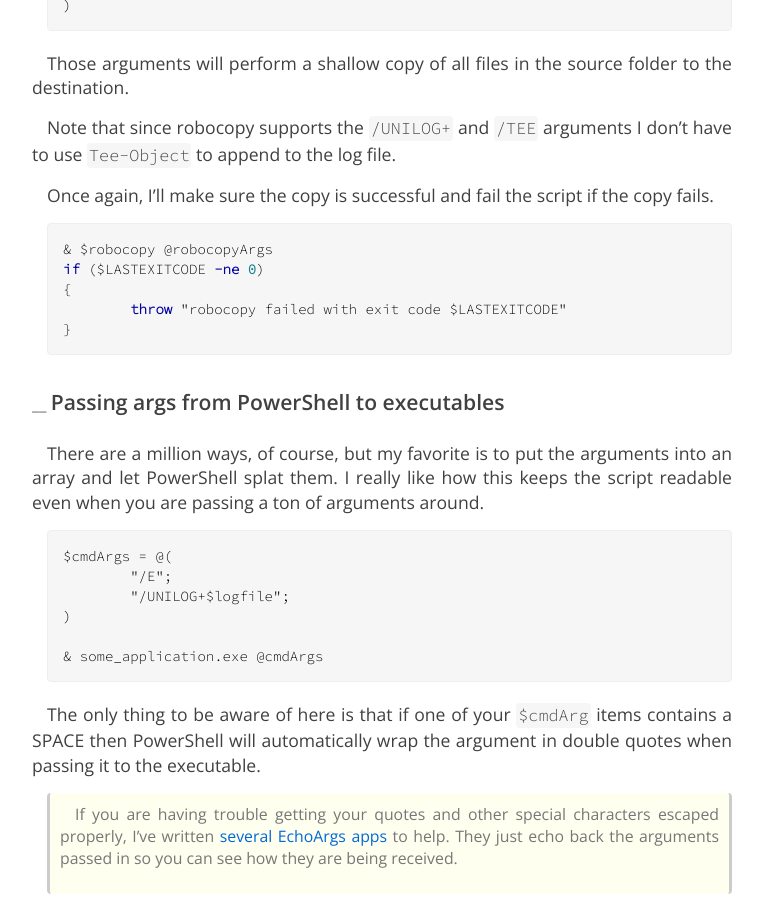
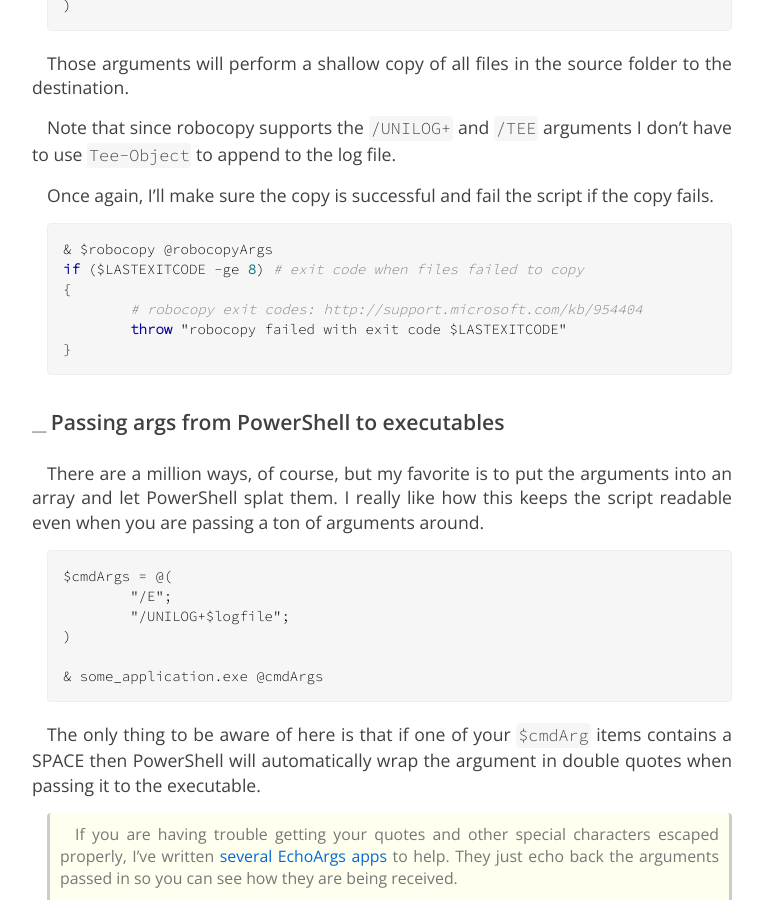
Before and after one commit to jpoehls/zduck.com, a Jekyll site: the page built from _posts/2013/2013-12-10-differential-backups-using-7zip-and-powershell.md, in a window 1280 px wide and 900 px high, scrolled down 5679 px. Shown: the whole window, without its empty margins (258-1021 px from the left). Built offline with Jekyll 4.4.1, drawn with Linux system fonts in a browser that asks for light colours; Markdown is read by kramdown in place of the engine named in the settings; comment, search, counter and statistics services are not loaded.

Commit message:
Fixed bug checking robocopy exit code

```diff
--- a/_posts/2013/2013-12-10-differential-backups-using-7zip-and-powershell.md
+++ b/_posts/2013/2013-12-10-differential-backups-using-7zip-and-powershell.md
@@ -181,8 +181,9 @@ Once again, I'll make sure the copy is successful and fail the script if the cop
 
 <pre data-language="powershell">
 &amp; $robocopy @robocopyArgs
-if ($LASTEXITCODE -ne 0)
+if ($LASTEXITCODE -ge 8) # exit code when files failed to copy
 {
+	# robocopy exit codes: http://support.microsoft.com/kb/954404
 	throw "robocopy failed with exit code $LASTEXITCODE"
 }
 </pre>
```
